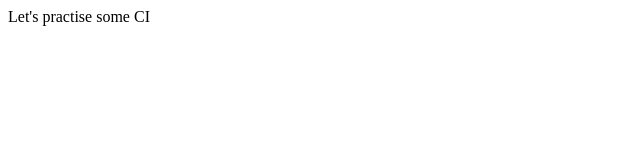
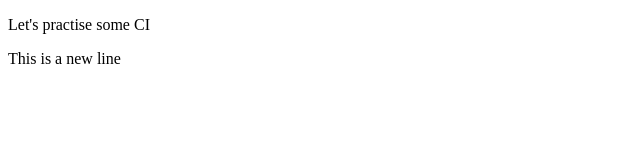
Before and after one commit to Fannybuhler/practice-CI, a Gatsby site: page / in a window 1280 px wide. Shown: the whole page, without its empty margins (0-640 px from the left). Built offline with nearby package versions, Linux system fonts and the light colour scheme; Gatsby itself is replaced by a stand-in of ours.

```diff
--- a/package.json
+++ b/package.json
@@ -11,6 +11,7 @@
     "start": "npm run develop",
     "serve": "gatsby serve",
     "clean": "gatsby clean",
+    "author": "Fannyvafan",
     "test": "echo \"Write tests! -> https://gatsby.dev/unit-testing\" && exit 1"
   },
   "dependencies": {
--- a/src/pages/index.js
+++ b/src/pages/index.js
@@ -1,5 +1,10 @@
 import React from "react"
 
 export default function Home() {
-  return <div>Let's practise some CI</div>
+  return (
+    <div>
+      <p>Let's practise some CI</p>
+      <p>This is a new line</p>
+    </div>
+  )
 }
```
Also changed, not shown: .travis.yml.
